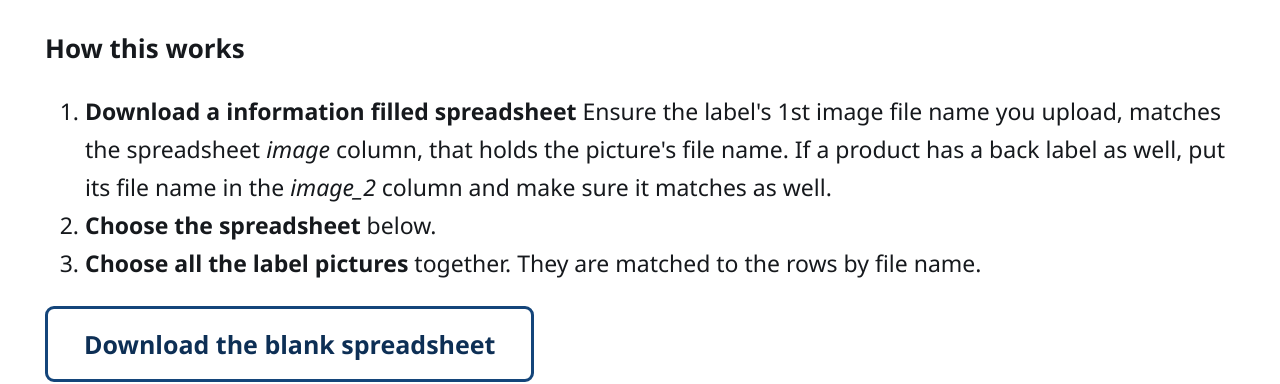
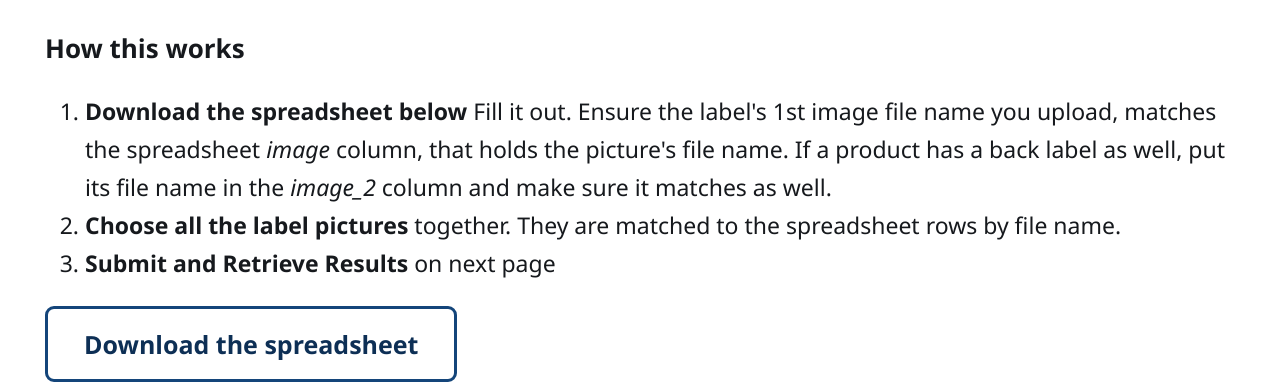
Before and after one commit to nachshon90/alcholprogramchecker, a plain HTML site: page web/bulk.html in a window 1280 px wide. Shown: the part 435-819 px from the top of the page. Drawn offline with Linux system fonts and the light colour scheme.

Commit message:
Update bulk.html

```diff
--- a/web/bulk.html
+++ b/web/bulk.html
@@ -32,16 +32,16 @@
 
   <h3>How this works</h3>
   <ol>
-    <li><strong>Download a information filled spreadsheet</strong> Ensure the label's 1st image file name you upload, matches the spreadsheet <em>image</em> column, that holds the picture's file name. If a
+    <li><strong>Download the spreadsheet below</strong> Fill it out. Ensure the label's 1st image file name you upload, matches the spreadsheet <em>image</em> column, that holds the picture's file name. If a
       product has a back label as well, put its file name in the
       <em>image_2</em> column and make sure it matches as well.</li>
-    <li><strong>Choose the spreadsheet</strong> below.</li>
     <li><strong>Choose all the label pictures</strong> together. They are
-        matched to the rows by file name.</li>
+        matched to the spreadsheet rows by file name.</li>
+     <li><strong>Submit and Retrieve Results</strong> on next page</li>
   </ol>
 
   <p><button type="button" class="button secondary" id="template">
-     Download the blank spreadsheet</button></p>
+     Download the spreadsheet</button></p>
 
   <div id="error" class="notice error" hidden><p></p></div>
 
```
